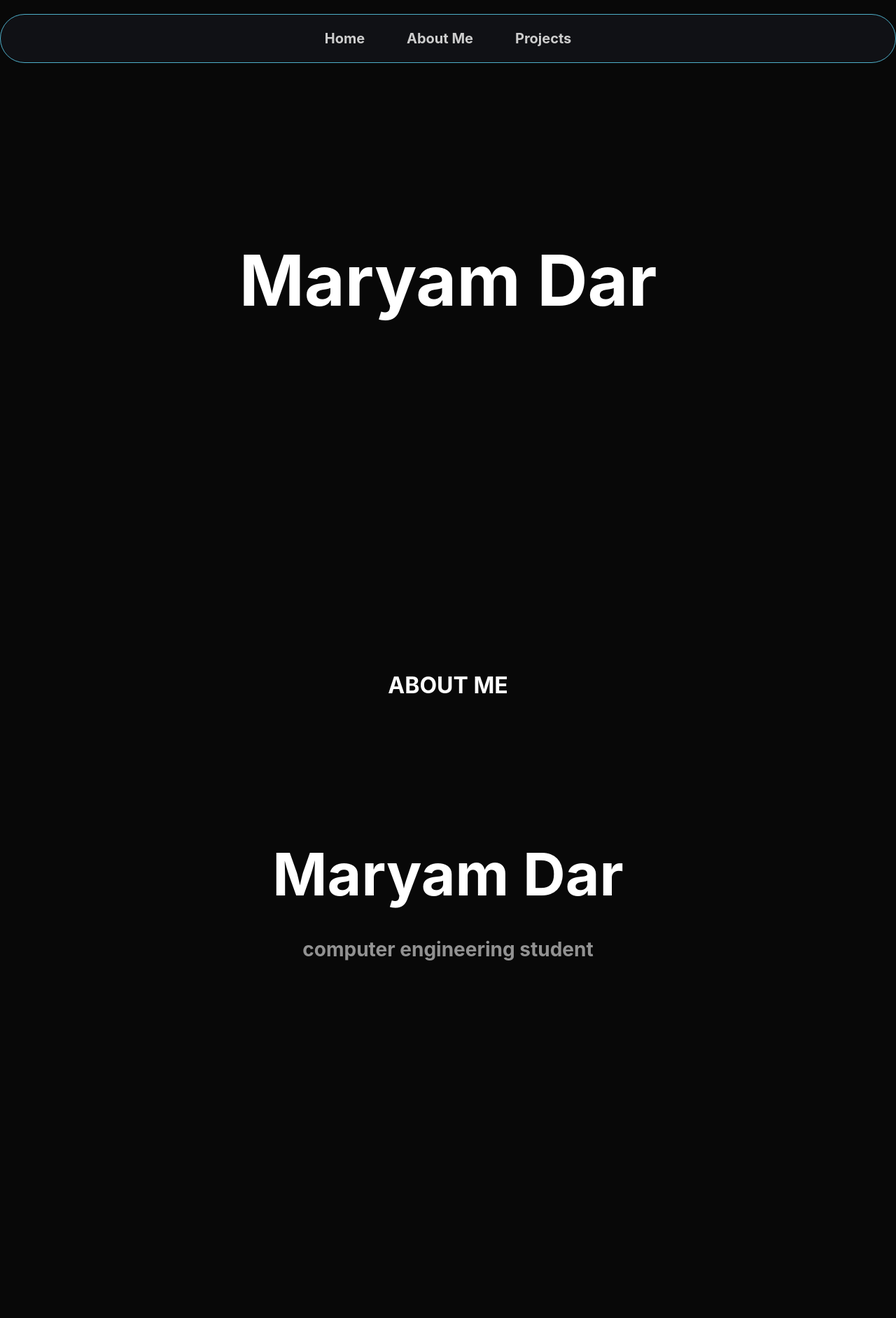
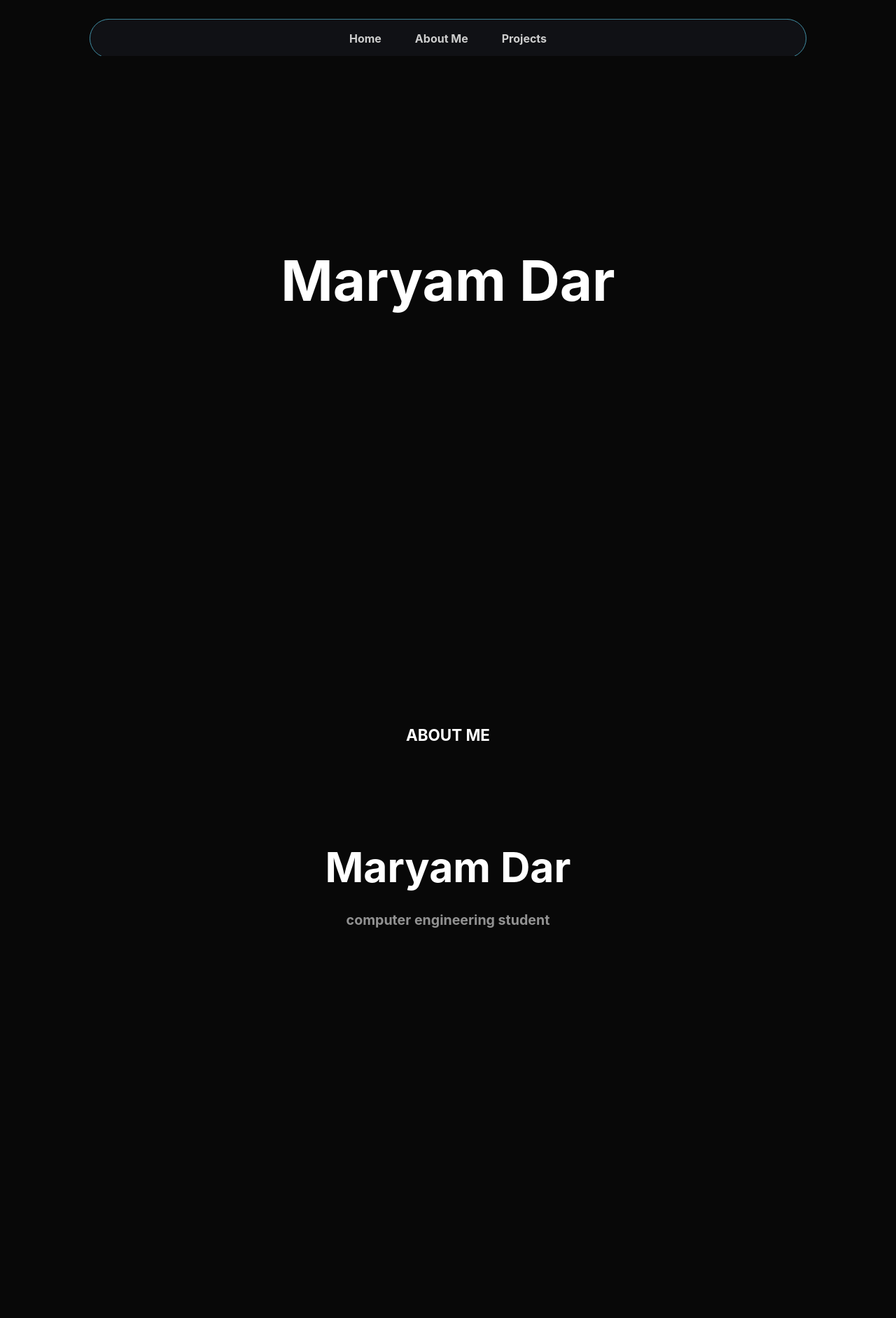
Before and after one commit to marydar/my-react-app, a React (Create React App) app: page / in a window 1280 px wide. Shown: the top 1884 px of the page at 70% size. Built offline with nearby package versions, Linux system fonts and the light colour scheme.

Commit message:
add media for 1550px

```diff
--- a/src/App.css
+++ b/src/App.css
@@ -210,6 +210,27 @@
   background-color: transparent;
   width: 100vh;
 }
+@media screen and (max-width: 1550px) {
+
+  .center{
+    transform: scale(0.6);
+  }
+  .header{
+    transform: scale(0.7);
+    background-color: transparent;
+    /* z-index: -1; */
+  }
+  .projTitle{
+    font-size: 40px;
+  }
+  .nav{
+    transform: scale(0.8);
+  }
+  .home{
+    transform: scale(0.8);
+  }
+
+}
 @media screen and (max-width: 950px) {
 
   .center{
@@ -234,11 +255,12 @@
 @media screen and (max-width: 500px) {
   .center{
     transform: scale(0.4);
+    /* z-index: -1; */
   }
   .header{
     transform: scale(0.6);
-    background-color: transparent;
-    z-index: -1;
+    /* background-color: transparent; */
+    /* z-index: -1; */
   }
   .projTitle{
     font-size: 30px;
```
